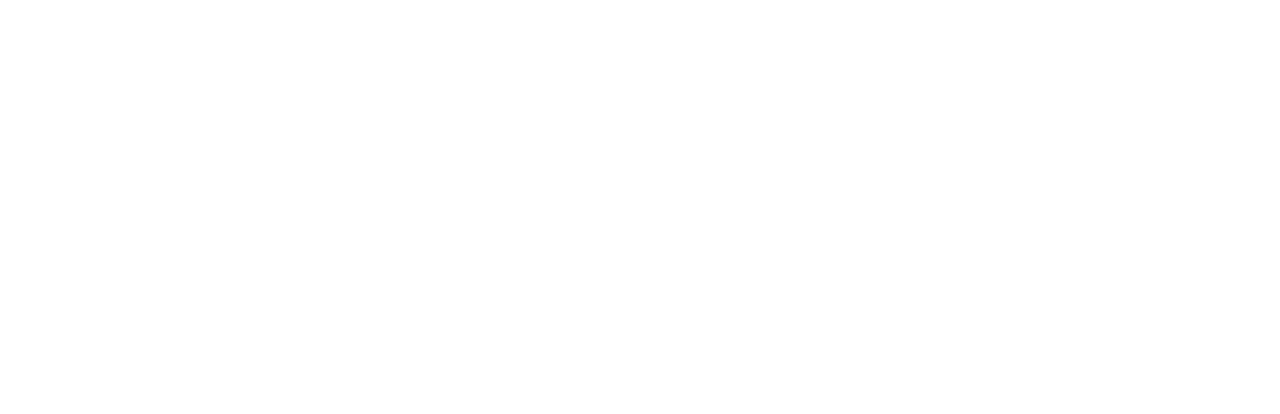
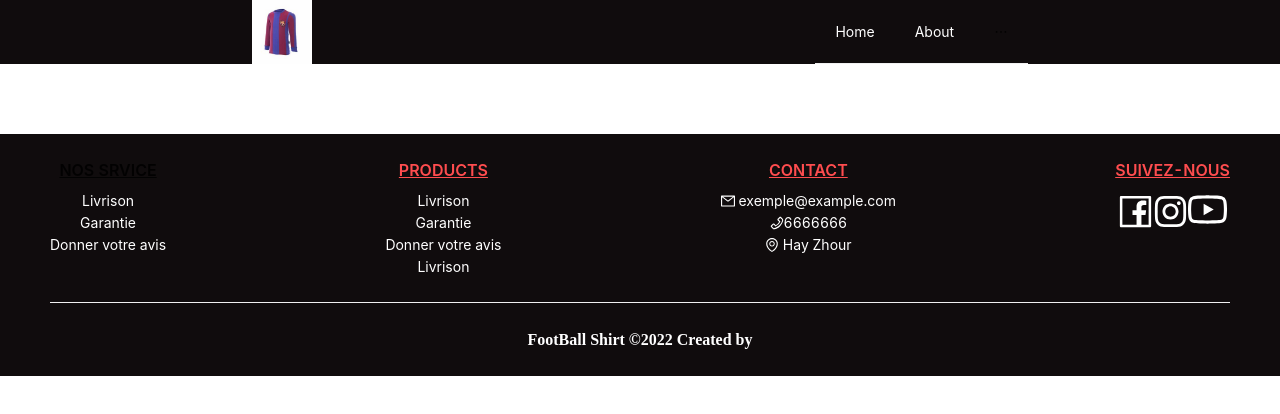
Before and after one commit to Hamza-ben-yaflah/FootballShirt, a Next.js app: page / in a window 1280 px wide. Shown: the top 414 px of the page. Built offline with nearby package versions, Linux system fonts and the light colour scheme.

Commit message:
navbar and footer

```diff
--- /dev/null
+++ b/Components/FooterComponent/FooterComponent.module.css
@@ -0,0 +1,27 @@
+.Cont {
+  text-align: center;
+}
+
+.container {
+  display: flex;
+  justify-content: space-between;
+}
+
+.parag {
+  color: white;
+}
+.parag a:hover {
+  color: #cc8b65;
+}
+.Title {
+  color: #cc8b65;
+}
+.divider {
+  background-color: white;
+}
+.Copy {
+  font-size: 16px;
+  font-family: italic;
+  text-align: center;
+  color: white;
+}
--- /dev/null
+++ b/Components/FooterComponent/FooterComponent.tsx
@@ -0,0 +1,79 @@
+import EnvironmentOutlined from "@ant-design/icons/lib/icons/EnvironmentOutlined";
+import FacebookOutlined from "@ant-design/icons/lib/icons/FacebookOutlined";
+import InstagramOutlined from "@ant-design/icons/lib/icons/InstagramOutlined";
+import MailOutlined from "@ant-design/icons/lib/icons/MailOutlined";
+import PhoneOutlined from "@ant-design/icons/lib/icons/PhoneOutlined";
+import YoutubeOutlined from "@ant-design/icons/lib/icons/YoutubeOutlined";
+import { Divider, Typography } from "antd";
+import styles from "./FooterComponent.module.css";
+const { Title } = Typography;
+const FooterComponent = () => {
+  return (
+    <div className={styles.Cont}>
+      <div className={styles.container}>
+        <div className={styles.wrapper}>
+          <Title level={5} underline={true}>
+            NOS SRVICE
+          </Title>
+          <div className={styles.parag}>
+            <a>Livrison</a>
+            <br />
+            <a>Garantie</a>
+            <br />
+            <a>Donner votre avis</a>
+            <br />
+          </div>
+        </div>
+        <div className={styles.parag}>
+          <Title level={5} underline={true} type="danger">
+            PRODUCTS
+          </Title>
+          <a>Livrison</a>
+          <br />
+          <a>Garantie</a>
+          <br />
+          <a>Donner votre avis</a>
+          <br />
+          <a>Livrison</a>
+        </div>
+        <div className={styles.parag}>
+          <Title level={5} underline={true} type="danger">
+            CONTACT
+          </Title>
+
+          <a>
+            <MailOutlined /> exemple@example.com
+          </a>
+          <br />
+          <a>
+            <PhoneOutlined />
+            6666666
+          </a>
+          <br />
+          <a>
+            <EnvironmentOutlined /> Hay Zhour
+          </a>
+          <br />
+        </div>
+        <div className={styles.parag}>
+          <Title level={5} underline={true} type="danger">
+            SUIVEZ-NOUS
+          </Title>
+          <a>
+            <FacebookOutlined style={{ fontSize: 35 }} />
+          </a>
+          <a>
+            <InstagramOutlined style={{ fontSize: 35 }} />
+          </a>
+          <a>
+            <YoutubeOutlined style={{ fontSize: 39 }} />
+          </a>
+        </div>
+      </div>
+      <Divider className={styles.divider}></Divider>
+      <strong className={styles.Copy}>FootBall Shirt ©2022 Created by</strong>
+    </div>
+  );
+};
+
+export default FooterComponent;
--- a/Components/Layout/Layout.tsx
+++ b/Components/Layout/Layout.tsx
@@ -0,0 +1,24 @@
+import { Content, Footer, Header } from "antd/lib/layout/layout";
+import Head from "next/head";
+import FooterComponent from "../FooterComponent/FooterComponent";
+import NavBar from "../NavBar/NavBar";
+import styles from "./layout.module.css";
+
+const Layout = () => {
+  return (
+    <div>
+      <Head>
+        <title>FootBallShirt</title>
+      </Head>
+      <Header className={styles.header}>
+        <NavBar />
+      </Header>
+      <Content></Content>
+      <Footer className={styles.footer}>
+        <FooterComponent />
+      </Footer>
+    </div>
+  );
+};
+
+export default Layout;
--- /dev/null
+++ b/Components/Layout/layout.module.css
@@ -0,0 +1,12 @@
+.footer {
+  margin-top: 5em;
+  background-color: #100c0d;
+}
+.header {
+  background-color: #100c0d;
+  margin-bottom: 6em;
+  height: fit-content;
+  width: 100%;
+  padding: 0;
+  margin: 0;
+}
--- /dev/null
+++ b/Components/NavBar/NavBar.module.css
@@ -0,0 +1,16 @@
+.wrapper {
+  display: flex;
+  justify-content: space-around;
+}
+
+.menu {
+  background-color: #100c0d;
+}
+
+.link {
+  color: white !important;
+}
+
+.link:hover {
+  color: #cc8b65 !important;
+}
--- /dev/null
+++ b/Components/NavBar/NavBar.tsx
@@ -0,0 +1,44 @@
+import { Menu } from "antd";
+import Image from "next/image";
+import Link from "next/link";
+import foot from "../../public/foot.jpg";
+import styles from "./NavBar.module.css";
+
+const NavBar = () => {
+  return (
+    <div className={styles.wrapper}>
+      <Image
+        src={foot}
+        width={60}
+        height={60}
+        alt="img"
+        className={styles.img}
+      />
+      <Menu mode="horizontal" className={styles.menu}>
+        <Menu.Item>
+          <Link href={"/app"} passHref>
+            <a className={styles.link}>Home </a>
+          </Link>
+        </Menu.Item>
+        <Menu.Item>
+          <Link href={"/app/Teachers"} passHref>
+            <a className={styles.link}>About</a>
+          </Link>
+        </Menu.Item>
+        <Menu.Item>
+          <Link href={"/app/Profile"} passHref>
+            <a className={styles.link}>NewProduct</a>
+          </Link>
+        </Menu.Item>
+
+        <Menu.Item>
+          <Link href={"/app/TeacherDashboard"} passHref>
+            <a className={styles.link}>MatchWorn </a>
+          </Link>
+        </Menu.Item>
+      </Menu>
+    </div>
+  );
+};
+
+export default NavBar;
--- a/package.json
+++ b/package.json
@@ -9,6 +9,8 @@
     "lint": "next lint"
   },
   "dependencies": {
+    "@ant-design/icons": "^4.7.0",
+    "antd": "^4.19.1",
     "next": "12.1.0",
     "react": "17.0.2",
     "react-dom": "17.0.2"
--- a/pages/index.tsx
+++ b/pages/index.tsx
@@ -1,15 +1,9 @@
-import type { NextPage } from "next";
-import Head from "next/head";
-import styles from "../styles/Home.module.css";
+import Layout from "../Components/Layout/Layout";
 
-const Home: NextPage = () => {
+const Home = () => {
   return (
-    <div className={styles.container}>
-      <Head>
-        <title>FootballShirt</title>
-        <meta name="description" content="Generated by create next app" />
-        <link rel="icon" href="/favicon.ico" />
-      </Head>
+    <div>
+      <Layout></Layout>
     </div>
   );
 };
--- a/styles/Home.module.css
+++ /dev/null
@@ -1,116 +0,0 @@
-.container {
-  padding: 0 2rem;
-}
-
-.main {
-  min-height: 100vh;
-  padding: 4rem 0;
-  flex: 1;
-  display: flex;
-  flex-direction: column;
-  justify-content: center;
-  align-items: center;
-}
-
-.footer {
-  display: flex;
-  flex: 1;
-  padding: 2rem 0;
-  border-top: 1px solid #eaeaea;
-  justify-content: center;
-  align-items: center;
-}
-
-.footer a {
-  display: flex;
-  justify-content: center;
-  align-items: center;
-  flex-grow: 1;
-}
-
-.title a {
-  color: #0070f3;
-  text-decoration: none;
-}
-
-.title a:hover,
-.title a:focus,
-.title a:active {
-  text-decoration: underline;
-}
-
-.title {
-  margin: 0;
-  line-height: 1.15;
-  font-size: 4rem;
-}
-
-.title,
-.description {
-  text-align: center;
-}
-
-.description {
-  margin: 4rem 0;
-  line-height: 1.5;
-  font-size: 1.5rem;
-}
-
-.code {
-  background: #fafafa;
-  border-radius: 5px;
-  padding: 0.75rem;
-  font-size: 1.1rem;
-  font-family: Menlo, Monaco, Lucida Console, Liberation Mono, DejaVu Sans Mono,
-    Bitstream Vera Sans Mono, Courier New, monospace;
-}
-
-.grid {
-  display: flex;
-  align-items: center;
-  justify-content: center;
-  flex-wrap: wrap;
-  max-width: 800px;
-}
-
-.card {
-  margin: 1rem;
-  padding: 1.5rem;
-  text-align: left;
-  color: inherit;
-  text-decoration: none;
-  border: 1px solid #eaeaea;
-  border-radius: 10px;
-  transition: color 0.15s ease, border-color 0.15s ease;
-  max-width: 300px;
-}
-
-.card:hover,
-.card:focus,
-.card:active {
-  color: #0070f3;
-  border-color: #0070f3;
-}
-
-.card h2 {
-  margin: 0 0 1rem 0;
-  font-size: 1.5rem;
-}
-
-.card p {
-  margin: 0;
-  font-size: 1.25rem;
-  line-height: 1.5;
-}
-
-.logo {
-  height: 1em;
-  margin-left: 0.5rem;
-}
-
-@media (max-width: 600px) {
-  .grid {
-    width: 100%;
-    flex-direction: column;
-  }
-}
```
Also changed, not shown: pages/_app.tsx (+5 -4 lines), public/foot.jpg (added), 1 other file (tests, documents, lock files or other folders).
